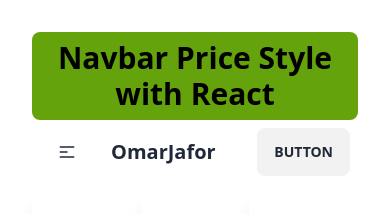
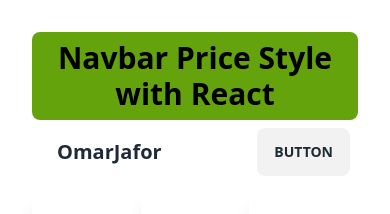
Before and after one commit to omarjafor/Price-Navbar-Practice, a React (Vite) app: page / in a window 390 px wide. Shown: the top 214 px of the page. Built offline with nearby package versions, Linux system fonts and the light colour scheme.

Commit message:
working on navbar and card

```diff
--- a/src/Navbar.jsx
+++ b/src/Navbar.jsx
@@ -3,22 +3,6 @@
         <div>
             <div className="navbar bg-base-100">
                 <div className="navbar-start">
-                    <div className="dropdown">
-                        <label tabIndex={0} className="btn btn-ghost lg:hidden">
-                            <svg xmlns="http://www.w3.org/2000/svg" className="h-5 w-5" fill="none" viewBox="0 0 24 24" stroke="currentColor"><path strokeLinecap="round" strokeLinejoin="round" strokeWidth="2" d="M4 6h16M4 12h8m-8 6h16" /></svg>
-                        </label>
-                        <ul tabIndex={0} className="menu menu-sm dropdown-content mt-3 z-[1] p-2 shadow bg-base-100 rounded-box w-52">
-                            <li><a>Item 1</a></li>
-                            <li>
-                                <a>Parent</a>
-                                <ul className="p-2">
-                                    <li><a>Submenu 1</a></li>
-                                    <li><a>Submenu 2</a></li>
-                                </ul>
-                            </li>
-                            <li><a>Item 3</a></li>
-                        </ul>
-                    </div>
                     <a className="btn btn-ghost normal-case text-xl">OmarJafor</a>
                 </div>
                 <div className="navbar-center hidden lg:flex">
```
